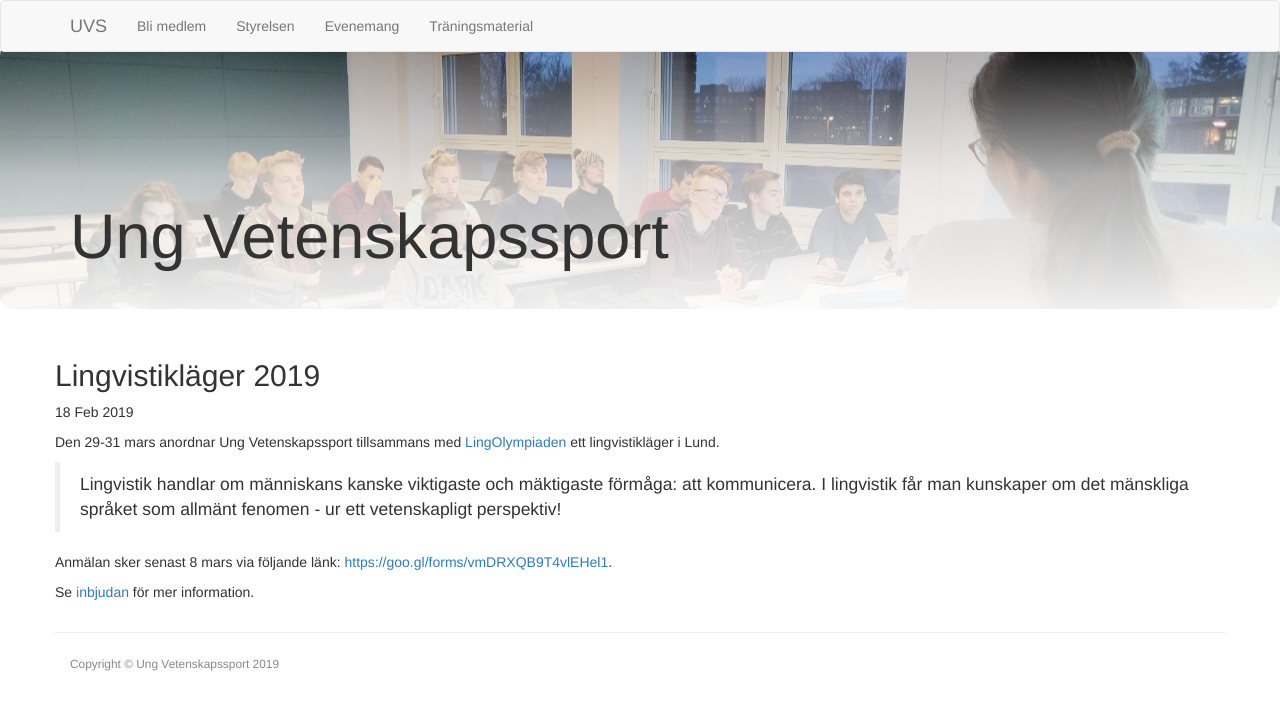
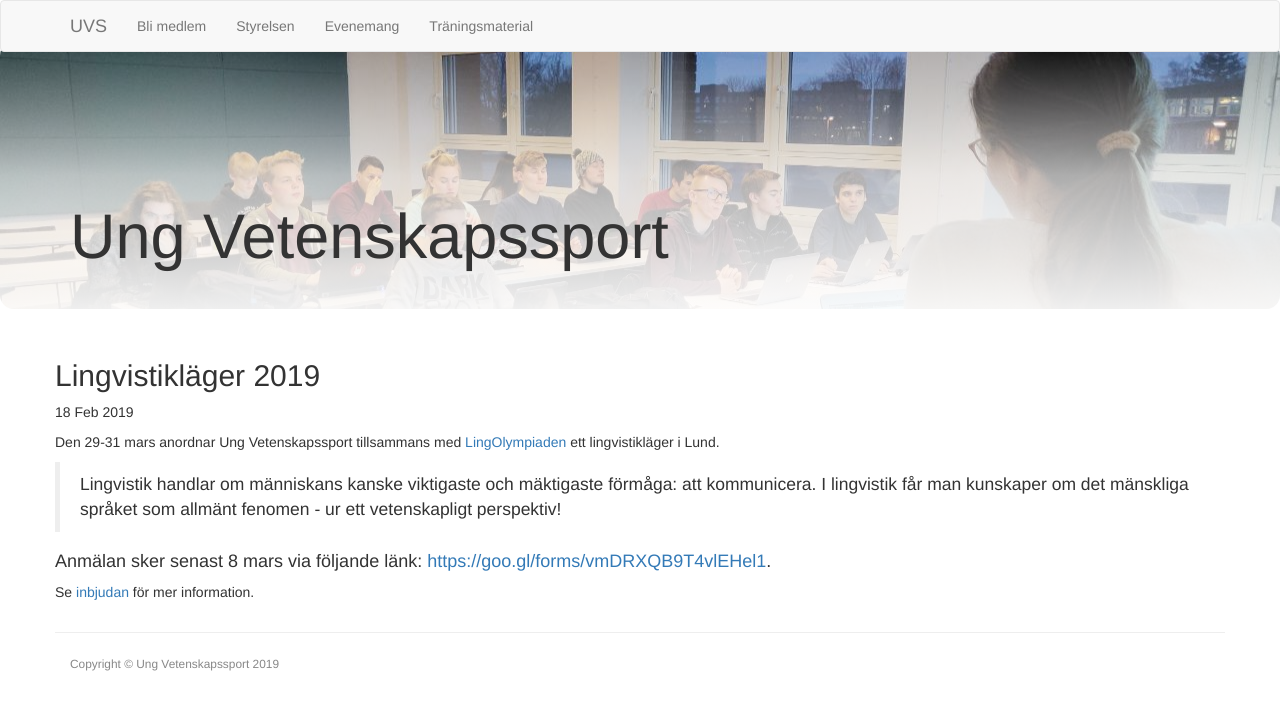
Before and after one commit to ungvetenskapssport/ungvetenskapssport.github.io, a Jekyll site: the page built from _posts/2019-02-18-ling-camp.md, in a window 1280 px wide. Shown: the top 710 px of the page. Built offline with Jekyll 4.4.1, drawn with Linux system fonts in a browser that asks for light colours; nearby versions of some CDN libraries.

```diff
--- a/_posts/2019-02-18-ling-camp.md
+++ b/_posts/2019-02-18-ling-camp.md
@@ -8,6 +8,6 @@ Den 29-31 mars anordnar Ung Vetenskapssport tillsammans med [LingOlympiaden](htt
 
 > Lingvistik handlar om människans kanske viktigaste och mäktigaste förmåga: att kommunicera. I lingvistik får man kunskaper om det mänskliga språket som allmänt fenomen - ur ett vetenskapligt perspektiv!
 
-Anmälan sker senast 8 mars via följande länk: [https://goo.gl/forms/vmDRXQB9T4vlEHel1](https://goo.gl/forms/vmDRXQB9T4vlEHel1).
+#### Anmälan sker senast 8 mars via följande länk: [https://goo.gl/forms/vmDRXQB9T4vlEHel1](https://goo.gl/forms/vmDRXQB9T4vlEHel1).
 
 Se [inbjudan](/assets/event_invites/20190329_inbjudan_linglager.pdf) för mer information.
```
Also changed, not shown: events.md (+1 -1 lines).
